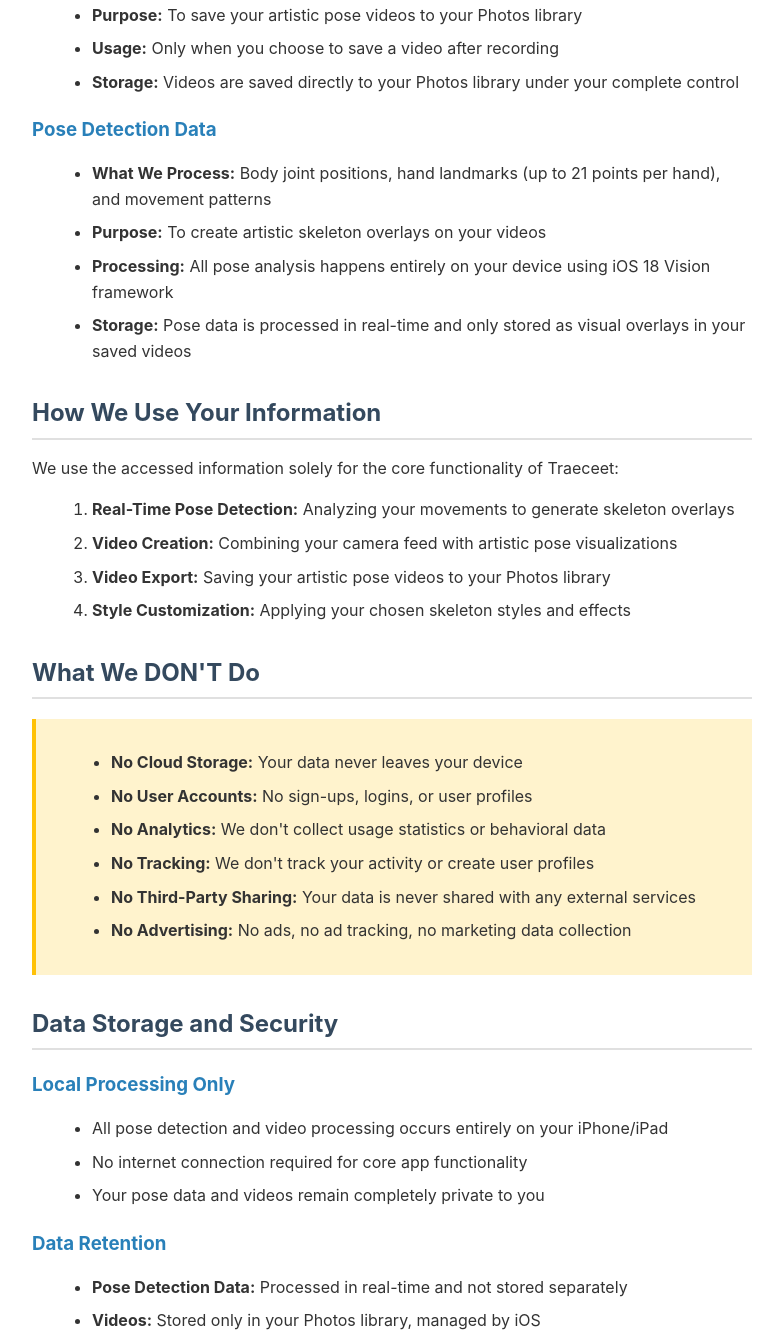
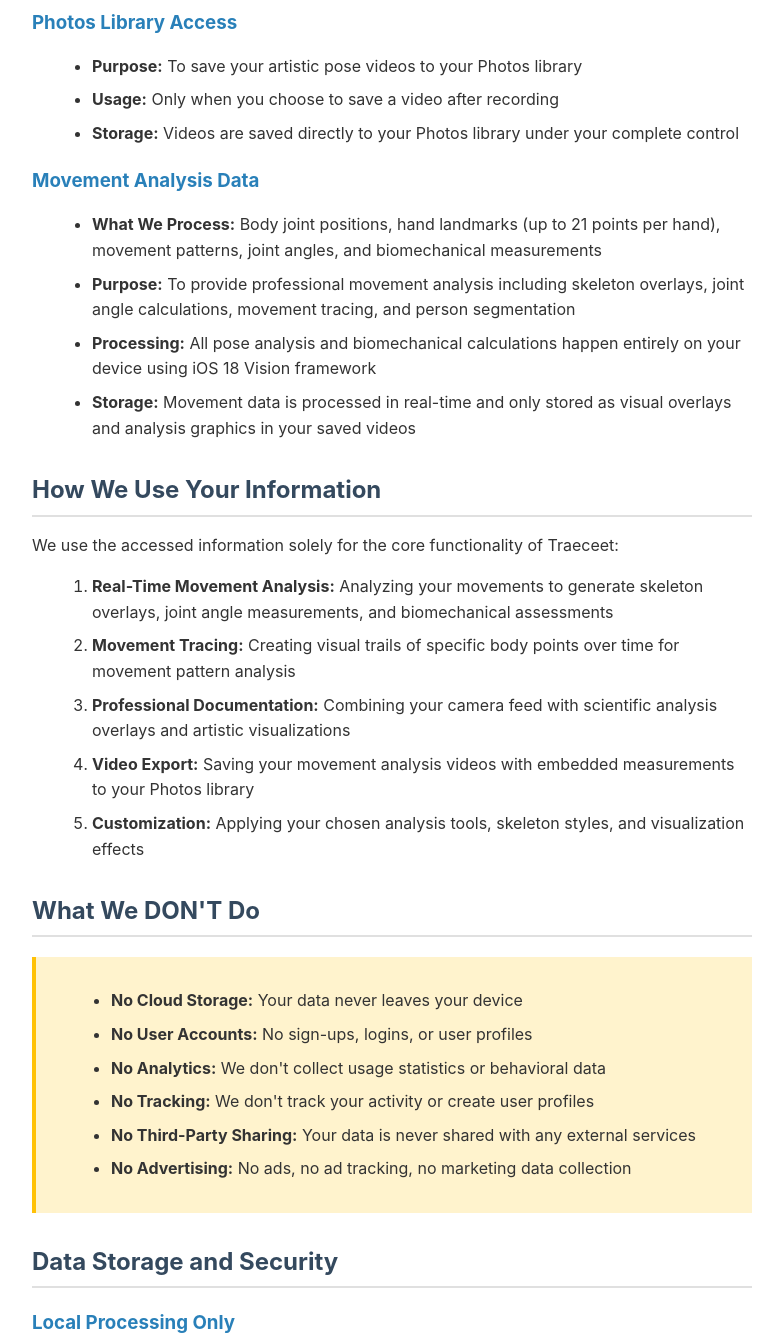
Before and after one commit to FilDro/traeceet-privacy-policy, a plain HTML site: page index.html in a window 1280 px wide. Shown: the part 1459-2800 px from the top of the page, without its empty margins (248-1031 px from the left). Drawn offline with Linux system fonts and the light colour scheme.

Commit message:
🔬 Update privacy policy to reflect advanced movement analysis features
- Update language to emphasize professional movement analysis capabilities
- Add biomechanical data processing to data collection description
- Include joint angle measurements, movement tracing, and person segmentation
- Clarify professional documentation and scientific analysis purposes
- Update terminology from 'pose data' to 'movement analysis data'
- Maintain privacy-first messaging while accurately describing advanced features

Ensures privacy policy matches updated App Store positioning as professional movement analysis tool.

🤖 Generated with [Claude Code](https://claude.ai/code)

Co-Authored-By: Claude <noreply@anthropic.com>

```diff
--- a/index.html
+++ b/index.html
@@ -134,11 +134,11 @@
         </div>
 
         <div class="highlight">
-            <strong>Privacy-First Design:</strong> Traeceet processes all data on your device. Nothing leaves your phone, and you maintain complete control over your information.
+            <strong>Privacy-First Design:</strong> Traeceet processes all movement analysis data on your device. Nothing leaves your phone, and you maintain complete control over your biomechanical information.
         </div>
 
         <h2 id="introduction">Introduction</h2>
-        <p>Traeceet is designed with privacy as a core principle. This Privacy Policy explains how we handle information when you use our pose tracking video app. Our commitment is simple: your data stays on your device, and you maintain complete control.</p>
+        <p>Traeceet is designed with privacy as a core principle. This Privacy Policy explains how we handle information when you use our professional movement analysis and pose tracking video app. Our commitment is simple: your data stays on your device, and you maintain complete control.</p>
 
         <h2 id="information-access">What Information We Access</h2>
 
@@ -156,21 +156,22 @@
             <li><strong>Storage:</strong> Videos are saved directly to your Photos library under your complete control</li>
         </ul>
 
-        <h3>Pose Detection Data</h3>
+        <h3>Movement Analysis Data</h3>
         <ul>
-            <li><strong>What We Process:</strong> Body joint positions, hand landmarks (up to 21 points per hand), and movement patterns</li>
-            <li><strong>Purpose:</strong> To create artistic skeleton overlays on your videos</li>
-            <li><strong>Processing:</strong> All pose analysis happens entirely on your device using iOS 18 Vision framework</li>
-            <li><strong>Storage:</strong> Pose data is processed in real-time and only stored as visual overlays in your saved videos</li>
+            <li><strong>What We Process:</strong> Body joint positions, hand landmarks (up to 21 points per hand), movement patterns, joint angles, and biomechanical measurements</li>
+            <li><strong>Purpose:</strong> To provide professional movement analysis including skeleton overlays, joint angle calculations, movement tracing, and person segmentation</li>
+            <li><strong>Processing:</strong> All pose analysis and biomechanical calculations happen entirely on your device using iOS 18 Vision framework</li>
+            <li><strong>Storage:</strong> Movement data is processed in real-time and only stored as visual overlays and analysis graphics in your saved videos</li>
         </ul>
 
         <h2 id="information-use">How We Use Your Information</h2>
         <p>We use the accessed information solely for the core functionality of Traeceet:</p>
         <ol>
-            <li><strong>Real-Time Pose Detection:</strong> Analyzing your movements to generate skeleton overlays</li>
-            <li><strong>Video Creation:</strong> Combining your camera feed with artistic pose visualizations</li>
-            <li><strong>Video Export:</strong> Saving your artistic pose videos to your Photos library</li>
-            <li><strong>Style Customization:</strong> Applying your chosen skeleton styles and effects</li>
+            <li><strong>Real-Time Movement Analysis:</strong> Analyzing your movements to generate skeleton overlays, joint angle measurements, and biomechanical assessments</li>
+            <li><strong>Movement Tracing:</strong> Creating visual trails of specific body points over time for movement pattern analysis</li>
+            <li><strong>Professional Documentation:</strong> Combining your camera feed with scientific analysis overlays and artistic visualizations</li>
+            <li><strong>Video Export:</strong> Saving your movement analysis videos with embedded measurements to your Photos library</li>
+            <li><strong>Customization:</strong> Applying your chosen analysis tools, skeleton styles, and visualization effects</li>
         </ol>
 
         <h2 id="what-we-dont-do">What We DON'T Do</h2>
@@ -196,9 +197,9 @@
 
         <h3>Data Retention</h3>
         <ul>
-            <li><strong>Pose Detection Data:</strong> Processed in real-time and not stored separately</li>
-            <li><strong>Videos:</strong> Stored only in your Photos library, managed by iOS</li>
-            <li><strong>App Settings:</strong> Style preferences stored locally in app settings</li>
+            <li><strong>Movement Analysis Data:</strong> Processed in real-time and not stored separately - includes pose detection, joint angles, and biomechanical calculations</li>
+            <li><strong>Videos:</strong> Stored only in your Photos library, managed by iOS, with embedded analysis overlays</li>
+            <li><strong>App Settings:</strong> Analysis tool preferences, skeleton styles, and configuration settings stored locally in app settings</li>
         </ul>
 
         <h3>Data Security</h3>
@@ -234,7 +235,7 @@
         <p><em>Note: Revoking camera permission will prevent pose detection; revoking Photos permission will prevent saving videos.</em></p>
 
         <h2 id="children">Children's Privacy</h2>
-        <p>Traeceet does not knowingly collect personal information from children under 13. The app processes pose data locally for artistic purposes only. Parents should supervise children's use and manage privacy settings through iOS parental controls.</p>
+        <p>Traeceet does not knowingly collect personal information from children under 13. The app processes movement and biomechanical data locally for analysis and artistic purposes only. Parents should supervise children's use and manage privacy settings through iOS parental controls.</p>
 
         <h2 id="third-party">Third-Party Services</h2>
         <p>Traeceet does not integrate with any third-party services, analytics platforms, or advertising networks. The app operates independently using only Apple's built-in iOS frameworks.</p>
@@ -285,7 +286,7 @@
 
         <div class="summary">
             <h3>Summary</h3>
-            <p><strong>Traeceet keeps your data private by processing everything on your device.</strong> We only access your camera for pose detection and your Photos library to save videos. Your data never leaves your device, and you maintain complete control over your information.</p>
+            <p><strong>Traeceet keeps your movement analysis data private by processing everything on your device.</strong> We only access your camera for pose detection and biomechanical analysis, and your Photos library to save videos with embedded measurements. Your data never leaves your device, and you maintain complete control over your information.</p>
         </div>
     </div>
 </body>
```
